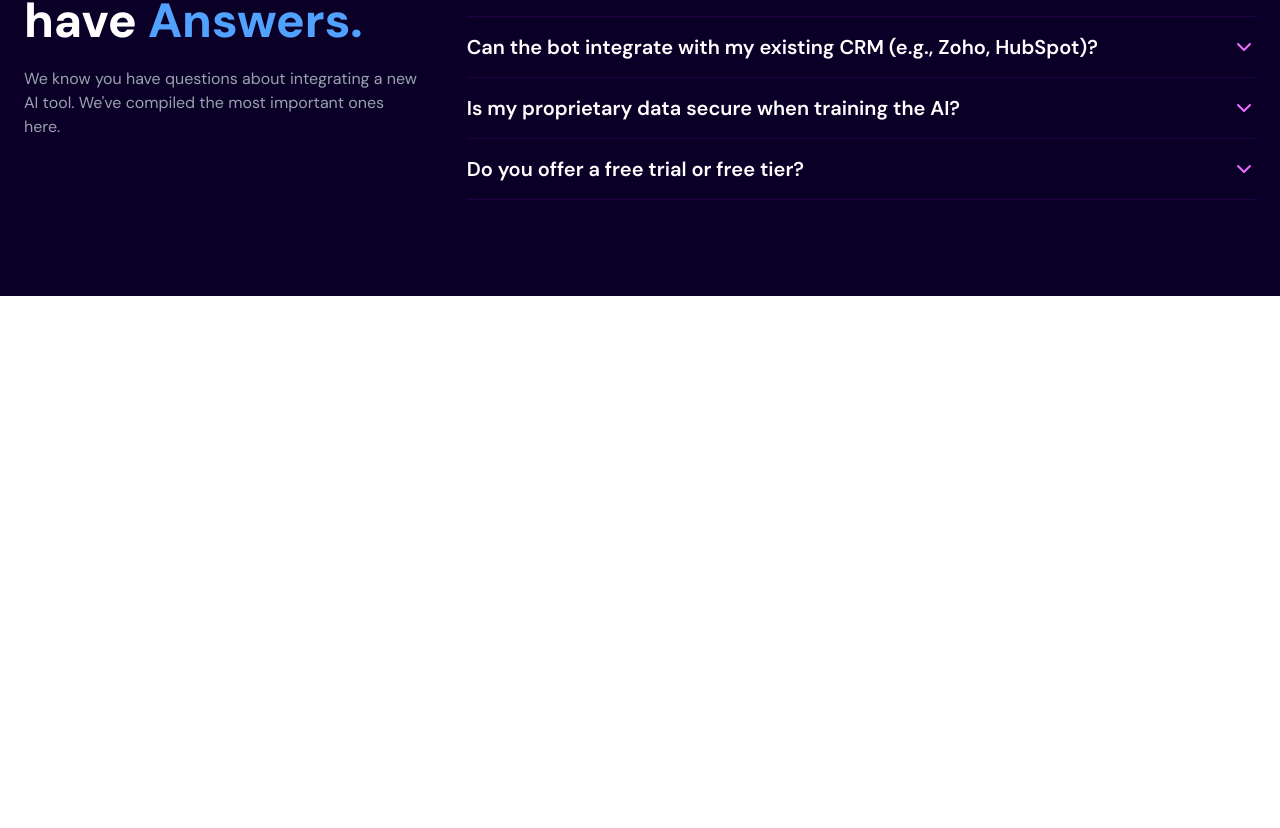
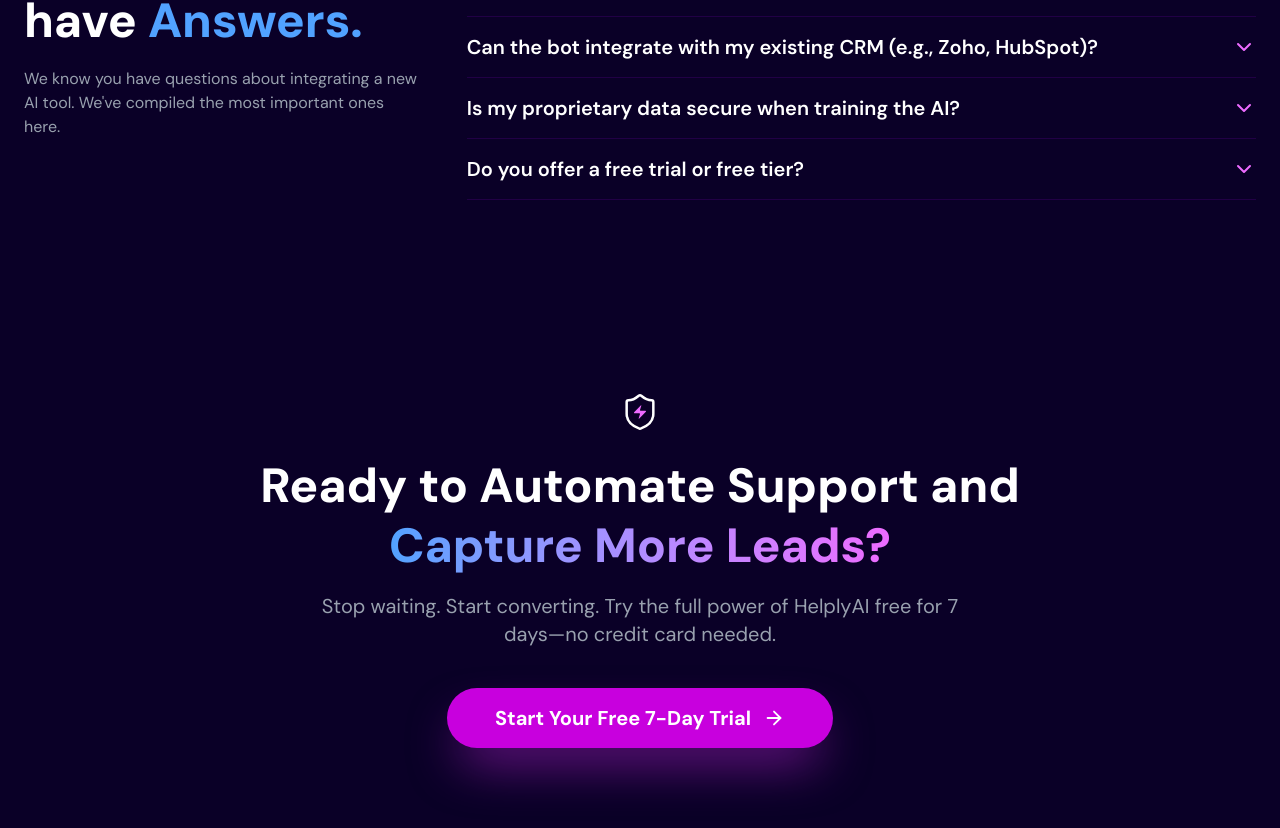
Before and after one commit to DsDigitalz/AI-FAQ-Lead-Capture-Bot, a React (Vite) app: page / in a window 1280 px wide. Shown: the part 2886-3714 px from the top of the page. Before the commit the page ends 3182 px from the top, so only its background shows below. Built offline with nearby package versions, Linux system fonts and the light colour scheme; a web font is replaced by a local one.

Commit message:
added FinalCTASection.jsx

```diff
--- a/src/App.jsx
+++ b/src/App.jsx
@@ -4,6 +4,7 @@
 import FeaturesSection from "./components/FeaturesSection";
 import PricingSection from "./components/PricingSection";
 import FAQSection from "./components/FAQSection";
+import FinalCTASection from "./components/FinalCTASection";
 
 export default function App() {
   return (
@@ -13,6 +14,7 @@
       <FeaturesSection />
       <PricingSection />
       <FAQSection />
+      <FinalCTASection/>
     </div>
   );
 }
--- /dev/null
+++ b/src/components/FinalCTASection.jsx
@@ -0,0 +1,78 @@
+import React from "react";
+import { motion } from "framer-motion";
+import { ArrowRight, Shield, Zap } from "lucide-react";
+
+// 🟢 NEW LOGO COMPONENT (for consistency)
+const HelplyAILogo = ({ className = "w-10 h-10" }) => (
+  <div className={`relative ${className}`}>
+    {/* Shield Icon: Represents help and protection */}
+    <Shield className="w-full h-full text-white" strokeWidth={1.5} />
+    {/* Zap Icon: Represents intelligence and speed */}
+    <Zap
+      className="absolute top-1/2 left-1/2 w-4 h-4 text-fuchsia-400 fill-fuchsia-400 transform -translate-x-1/2 -translate-y-1/2"
+      strokeWidth={0}
+    />
+  </div>
+);
+
+// --- Framer Motion Animation Setup ---
+const containerVariants = {
+  hidden: { opacity: 0, y: 50 },
+  visible: {
+    opacity: 1,
+    y: 0,
+    transition: {
+      duration: 0.8,
+      delayChildren: 0.3,
+      staggerChildren: 0.2,
+    },
+  },
+};
+
+const itemVariants = {
+  hidden: { opacity: 0, y: 30 },
+  visible: { opacity: 1, y: 0 },
+};
+// ------------------------------------
+
+export default function FinalCTASection() {
+  return (
+    <div className="py-24 bg-[#0A0027] text-white">
+      <motion.div
+        className="max-w-4xl mx-auto px-6 text-center"
+        variants={containerVariants}
+        initial="hidden"
+        whileInView="visible"
+        viewport={{ once: true, amount: 0.5 }}
+      >
+        <motion.div variants={itemVariants} className="flex justify-center mb-6">
+          <HelplyAILogo />
+        </motion.div>
+
+        <motion.h2
+          variants={itemVariants}
+          className="text-4xl sm:text-5xl font-extrabold leading-tight mb-4"
+        >
+          Ready to Automate Support and <span className="text-transparent bg-clip-text bg-gradient-to-r from-blue-400 to-fuchsia-400">Capture More Leads?</span>
+        </motion.h2>
+
+        <motion.p
+          variants={itemVariants}
+          className="text-xl text-gray-400 mb-10 max-w-2xl mx-auto"
+        >
+          Stop waiting. Start converting. Try the full power of HelplyAI free for 7 days—no credit card needed.
+        </motion.p>
+
+        <motion.a
+          variants={itemVariants}
+          href="#signup"
+          className="inline-flex items-center justify-center py-4 px-12 text-xl font-bold rounded-full bg-fuchsia-600 hover:bg-fuchsia-700 transition-colors shadow-2xl shadow-fuchsia-500/50 transform hover:scale-[1.03]"
+        >
+          Start Your Free 7-Day Trial
+          <ArrowRight size={22} className="ml-3" />
+        </motion.a>
+
+      </motion.div>
+    </div>
+  );
+}
```
